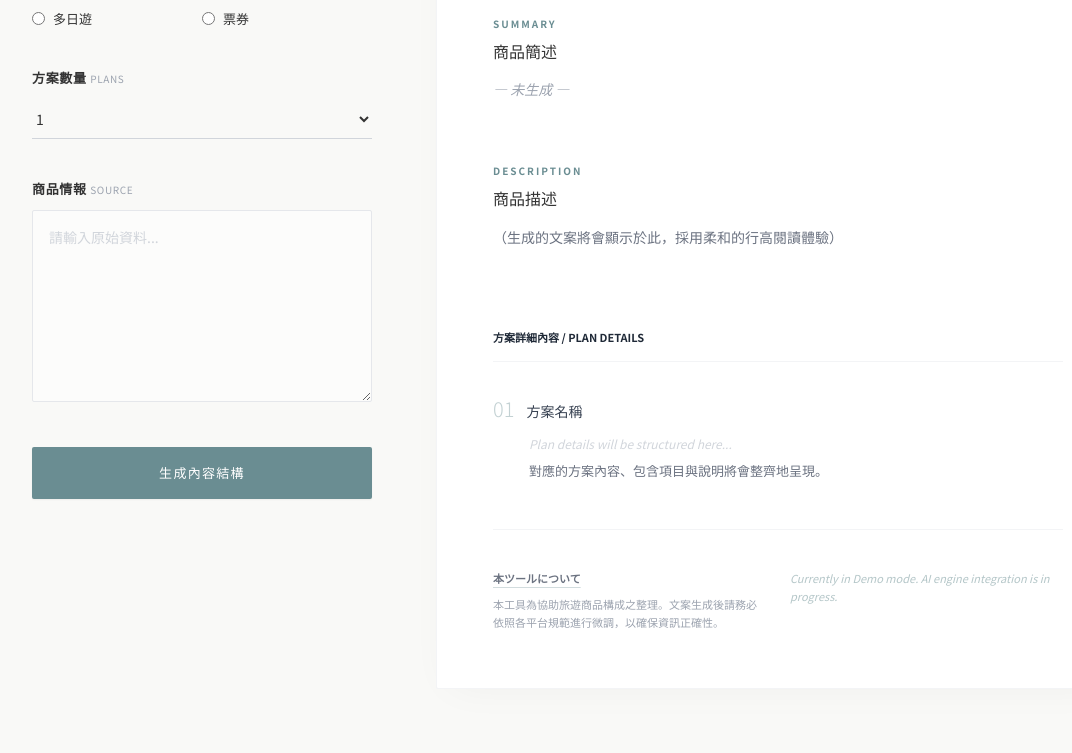
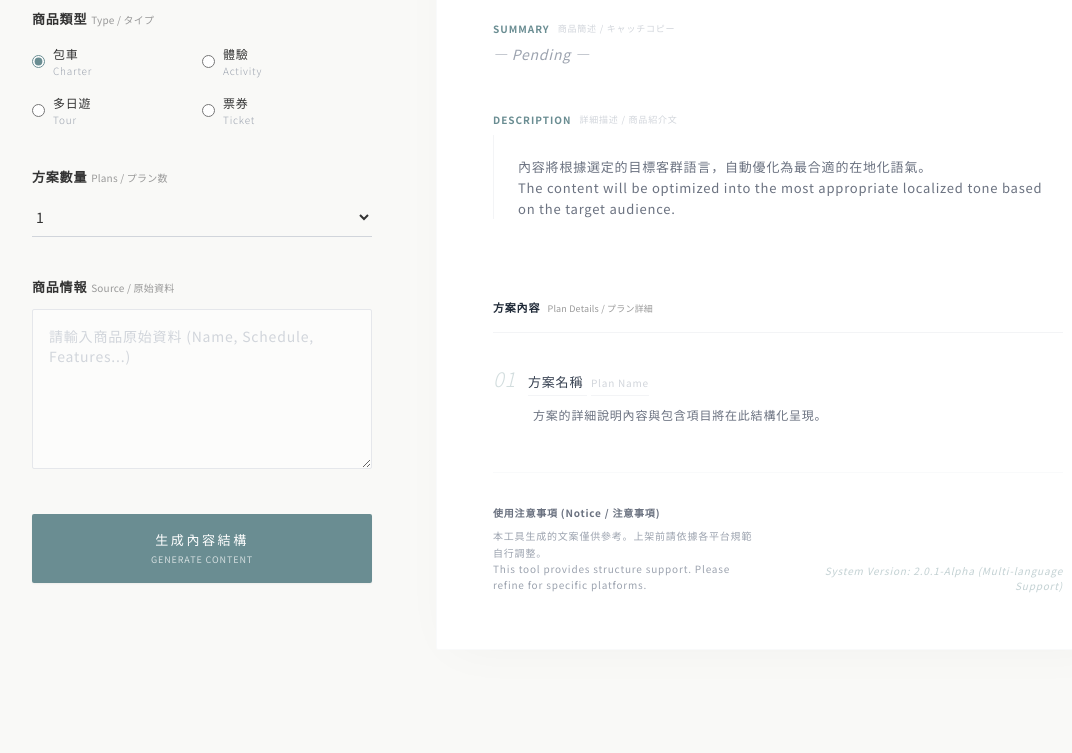
Before and after one commit to lyhs0305-pixel/japan-seo-helper, a plain HTML site: page public/index.html in a window 1280 px wide. Shown: the part 392-1145 px from the top of the page, without its empty margins (64-1136 px from the left). After the commit the page ends 1122 px from the top, so only its background shows below. Drawn offline with nearby package versions, Linux system fonts and the light colour scheme.

Commit message:
Update index.html

```diff
--- a/public/index.html
+++ b/public/index.html
@@ -2,48 +2,51 @@
 <html lang="ja">
 <head>
   <meta charset="UTF-8" />
-  <title>旅行商品內容作成支援工具</title>
+  <title>旅行商品內容作成支援工具 | Travel Content Support</title>
   <meta name="viewport" content="width=device-width, initial-scale=1.0" />
   <script src="https://cdn.tailwindcss.com"></script>
   <link href="https://fonts.googleapis.com/css2?family=Noto+Sans+JP:wght@300;400;500;700&display=swap" rel="stylesheet">
 
   <style>
     body {
-      background-color: #F9F9F7; /* 日系米灰色背景 */
+      background-color: #F9F9F7;
       font-family: 'Noto Sans JP', "Microsoft JhengHei", sans-serif;
-      color: #333333;
+      color: #333;
+      letter-spacing: 0.05em;
     }
-    .accent-color { color: #6A8D92; } /* 清新的藍綠色調 */
+    .accent-color { color: #6A8D92; }
     .bg-accent { background-color: #6A8D92; }
-    .border-soft { border-color: #E2E2DE; }
 
-    /* 自定義 Radio 樣式 */
-    input[type="radio"] {
-      accent-color: #6A8D92;
+    /* 輔助語言標籤樣式 */
+    .lang-sub {
+      font-size: 10px;
+      color: #999;
+      font-weight: 400;
+      letter-spacing: 0.02em;
+      margin-left: 4px;
     }
 
-    /* 讓輸入框更柔和 */
-    textarea, select {
-      transition: all 0.3s ease;
-    }
     textarea:focus, select:focus {
       border-color: #6A8D92 !important;
-      box-shadow: 0 0 0 2px rgba(106, 141, 146, 0.1);
+      outline: none;
     }
   </style>
 </head>
 
 <body class="min-h-screen">
 
-  <main class="max-w-6xl mx-auto px-8 py-16">
+  <main class="max-w-6xl mx-auto px-8 py-12 md:py-20">
 
     <header class="mb-16 border-l-4 border-[#6A8D92] pl-6">
       <h1 class="text-2xl font-medium tracking-widest text-[#2B2B2B]">
         旅行商品內容作成支援
+        <span class="block text-xs font-normal text-gray-400 mt-1 tracking-normal">
+          Travel Content Creation Support / 旅行商品コンテンツ作成支援
+        </span>
       </h1>
-      <p class="text-xs text-[#888] mt-2 tracking-loose leading-relaxed">
-        日本語・中国語対応 ｜ 商品構成確認・整理ツール
-        <span class="block opacity-60">協助日本旅遊商品內容結構整理，打造最具質感的在地化文案。</span>
+      <p class="text-[11px] text-[#888] mt-4 leading-relaxed">
+        日本語・中国語・英語対応 ｜ 商品構成確認・整理ツール<br>
+        <span class="opacity-60">協助旅遊商品內容結構整理，打造最具質感的在地化文案。</span>
       </p>
     </header>
 
@@ -52,116 +55,129 @@
       <section class="space-y-10">
 
         <div>
-          <p class="text-[13px] font-bold mb-4 tracking-wider flex items-center gap-2">
-            目標客群 <span class="text-[10px] text-gray-400 font-normal">TARGET</span>
+          <p class="text-[13px] font-bold mb-4 flex items-baseline">
+            目標客群 <span class="lang-sub">Target / ターゲット</span>
           </p>
           <div class="space-y-3">
-            <label class="flex items-center gap-3 text-[13px] cursor-pointer group">
-              <input type="radio" name="market" class="w-4 h-4" checked />
-              <span class="group-hover:text-[#6A8D92] transition-colors">日本人向け</span>
+            <label class="flex items-center gap-3 text-[12px] cursor-pointer group">
+              <input type="radio" name="market" class="w-4 h-4 accent-[#6A8D92]" checked />
+              <span class="group-hover:text-[#6A8D92]">日本人 <span class="text-gray-400">Japanese</span></span>
             </label>
-            <label class="flex items-center gap-3 text-[13px] cursor-pointer group">
-              <input type="radio" name="market" class="w-4 h-4" />
-              <span class="group-hover:text-[#6A8D92] transition-colors">中華圈旅客（繁／簡中文）</span>
+            <label class="flex items-center gap-3 text-[12px] cursor-pointer group">
+              <input type="radio" name="market" class="w-4 h-4 accent-[#6A8D92]" />
+              <span class="group-hover:text-[#6A8D92]">中華圈旅客 <span class="text-gray-400">Chinese Speakers</span></span>
+            </label>
+            <label class="flex items-center gap-3 text-[12px] cursor-pointer group">
+              <input type="radio" name="market" class="w-4 h-4 accent-[#6A8D92]" />
+              <span class="group-hover:text-[#6A8D92]">英語圈旅客 <span class="text-gray-400">English Speakers</span></span>
             </label>
           </div>
         </div>
 
         <div>
-          <p class="text-[13px] font-bold mb-4 tracking-wider">
-            商品類型 <span class="text-[10px] text-gray-400 font-normal">TYPE</span>
+          <p class="text-[13px] font-bold mb-4 flex items-baseline">
+            商品類型 <span class="lang-sub">Type / タイプ</span>
           </p>
-          <div class="grid grid-cols-2 gap-y-3">
-            <label class="flex items-center gap-2 text-[13px] cursor-pointer group">
-              <input type="radio" name="type" checked />
-              <span class="group-hover:text-[#6A8D92]">包車</span>
+          <div class="grid grid-cols-2 gap-y-4">
+            <label class="flex items-center gap-2 text-[12px] cursor-pointer group">
+              <input type="radio" name="type" checked class="accent-[#6A8D92]"/>
+              <span class="group-hover:text-[#6A8D92]">包車 <span class="block text-[10px] text-gray-400 font-light">Charter</span></span>
             </label>
-            <label class="flex items-center gap-2 text-[13px] cursor-pointer group">
-              <input type="radio" name="type" />
-              <span class="group-hover:text-[#6A8D92]">體驗</span>
+            <label class="flex items-center gap-2 text-[12px] cursor-pointer group">
+              <input type="radio" name="type" class="accent-[#6A8D92]"/>
+              <span class="group-hover:text-[#6A8D92]">體驗 <span class="block text-[10px] text-gray-400 font-light">Activity</span></span>
             </label>
-            <label class="flex items-center gap-2 text-[13px] cursor-pointer group">
-              <input type="radio" name="type" />
-              <span class="group-hover:text-[#6A8D92]">多日遊</span>
+            <label class="flex items-center gap-2 text-[12px] cursor-pointer group">
+              <input type="radio" name="type" class="accent-[#6A8D92]"/>
+              <span class="group-hover:text-[#6A8D92]">多日遊 <span class="block text-[10px] text-gray-400 font-light">Tour</span></span>
             </label>
-            <label class="flex items-center gap-2 text-[13px] cursor-pointer group">
-              <input type="radio" name="type" />
-              <span class="group-hover:text-[#6A8D92]">票券</span>
+            <label class="flex items-center gap-2 text-[12px] cursor-pointer group">
+              <input type="radio" name="type" class="accent-[#6A8D92]"/>
+              <span class="group-hover:text-[#6A8D92]">票券 <span class="block text-[10px] text-gray-400 font-light">Ticket</span></span>
             </label>
           </div>
         </div>
 
         <div>
-          <p class="text-[13px] font-bold mb-3 tracking-wider">
-            方案數量 <span class="text-[10px] text-gray-400 font-normal">PLANS</span>
+          <p class="text-[13px] font-bold mb-3 flex items-baseline">
+            方案數量 <span class="lang-sub">Plans / プラン数</span>
           </p>
-          <select id="planCount" class="w-full border-b border-gray-300 bg-transparent text-sm py-2 focus:outline-none focus:border-[#6A8D92]">
+          <select id="planCount" class="w-full border-b border-gray-300 bg-transparent text-sm py-2 focus:border-[#6A8D92]">
             <option value="1">1</option>
             <option value="2">2</option>
             <option value="3">3</option>
-            <option value="4">4</option>
           </select>
         </div>
 
         <div>
-          <p class="text-[13px] font-bold mb-3 tracking-wider">
-            商品情報 <span class="text-[10px] text-gray-400 font-normal">SOURCE</span>
+          <p class="text-[13px] font-bold mb-3 flex items-baseline">
+            商品情報 <span class="lang-sub">Source / 原始資料</span>
           </p>
           <textarea
-            class="w-full h-48 border border-gray-200 bg-white/50 text-sm p-4 rounded-sm focus:outline-none placeholder:text-gray-300"
-            placeholder="請輸入原始資料..."
+            class="w-full h-40 border border-gray-200 bg-white/60 text-sm p-4 rounded-sm placeholder:text-gray-300"
+            placeholder="請輸入商品原始資料 (Name, Schedule, Features...)"
           ></textarea>
         </div>
 
         <button
           id="generateBtn"
-          class="w-full bg-[#6A8D92] text-white text-[13px] tracking-widest py-4 rounded-sm hover:bg-[#5A7D82] transition-all shadow-sm active:scale-[0.98]"
+          class="w-full bg-[#6A8D92] text-white text-[13px] tracking-[0.2em] py-4 rounded-sm hover:bg-[#5A7D82] transition-all shadow-sm active:scale-[0.98]"
         >
           生成內容結構
+          <span class="block text-[9px] opacity-70 tracking-widest mt-1">GENERATE CONTENT</span>
         </button>
 
       </section>
 
-      <section class="bg-white p-10 md:p-14 shadow-[0_10px_40px_-15px_rgba(0,0,0,0.05)] rounded-sm border border-gray-100 relative overflow-hidden">
+      <section class="bg-white p-10 md:p-14 shadow-[0_10px_50px_-15px_rgba(0,0,0,0.04)] rounded-sm border border-gray-50 relative">
 
-        <div class="absolute top-10 right-10 text-gray-50 font-bold text-6xl pointer-events-none select-none">
-          PREVIEW
+        <div class="absolute top-10 right-10 text-gray-50 font-bold text-6xl pointer-events-none uppercase">
+          Preview
         </div>
 
         <div class="relative space-y-12">
           <div>
-            <p class="text-[10px] text-[#6A8D92] font-bold tracking-[0.2em] mb-2">TITLE</p>
-            <p class="text-base font-medium">商品標題</p>
-            <div class="w-8 h-[1px] bg-gray-200 mt-3"></div>
-            <p class="text-sm text-gray-400 mt-4 italic">— 未生成 —</p>
+            <div class="flex items-center gap-2 mb-2">
+              <p class="text-[10px] text-[#6A8D92] font-bold tracking-widest">TITLE</p>
+              <span class="text-[9px] text-gray-300">商品標題 / 商品タイトル</span>
+            </div>
+            <p class="text-base font-medium">請輸入資料後點擊生成</p>
+            <div class="w-8 h-[1px] bg-[#6A8D92]/30 mt-3"></div>
           </div>
 
           <div>
-            <p class="text-[10px] text-[#6A8D92] font-bold tracking-[0.2em] mb-2">SUMMARY</p>
-            <p class="text-base font-medium">商品簡述</p>
-            <p class="text-sm text-gray-400 mt-4 italic">— 未生成 —</p>
+            <div class="flex items-center gap-2 mb-2">
+              <p class="text-[10px] text-[#6A8D92] font-bold tracking-widest">SUMMARY</p>
+              <span class="text-[9px] text-gray-300">商品簡述 / キャッチコピー</span>
+            </div>
+            <p class="text-sm text-gray-400 italic">— Pending —</p>
           </div>
 
-          <div class="pt-4">
-            <p class="text-[10px] text-[#6A8D92] font-bold tracking-[0.2em] mb-2">DESCRIPTION</p>
-            <p class="text-base font-medium mb-4">商品描述</p>
-            <p class="text-sm text-gray-500 leading-relaxed whitespace-pre-line">（生成的文案將會顯示於此，採用柔和的行高閱讀體驗）</p>
+          <div>
+            <div class="flex items-center gap-2 mb-2">
+              <p class="text-[10px] text-[#6A8D92] font-bold tracking-widest">DESCRIPTION</p>
+              <span class="text-[9px] text-gray-300">詳細描述 / 商品紹介文</span>
+            </div>
+            <p class="text-[13px] text-gray-500 leading-relaxed whitespace-pre-line border-l border-gray-100 pl-6">
+                內容將根據選定的目標客群語言，自動優化為最合適的在地化語氣。
+                The content will be optimized into the most appropriate localized tone based on the target audience.
+            </p>
           </div>
 
           <div class="pt-8">
-            <p class="text-[11px] font-bold text-gray-800 mb-8 border-b border-gray-100 pb-4">方案詳細內容 / PLAN DETAILS</p>
+            <p class="text-[11px] font-bold text-gray-800 mb-8 border-b border-gray-100 pb-4">
+              方案內容 <span class="lang-sub text-[9px]">Plan Details / プラン詳細</span>
+            </p>
             <div id="planContainer" class="grid grid-cols-1 gap-10"></div>
           </div>
 
-          <footer class="mt-20 pt-10 border-t border-gray-100">
-            <div class="flex flex-col md:flex-row gap-6 text-[11px] text-gray-400 leading-relaxed">
-              <div class="flex-1">
-                <p class="font-bold text-gray-500 mb-2 underline underline-offset-4 decoration-[#6A8D92]/30">本ツールについて</p>
-                <p>本工具為協助旅遊商品構成之整理。文案生成後請務必依照各平台規範進行微調，以確保資訊正確性。</p>
-              </div>
-              <div class="flex-1">
-                <p class="text-[#6A8D92]/50 italic">Currently in Demo mode. AI engine integration is in progress.</p>
-              </div>
+          <footer class="mt-20 pt-8 border-t border-gray-50 grid grid-cols-1 md:grid-cols-2 gap-8 text-[10px] text-gray-400">
+            <div>
+              <p class="font-bold text-gray-500 mb-2">使用注意事項 (Notice / 注意事項)</p>
+              <p class="leading-relaxed">本工具生成的文案僅供參考。上架前請依據各平台規範自行調整。<br>This tool provides structure support. Please refine for specific platforms.</p>
+            </div>
+            <div class="md:text-right self-end">
+              <p class="italic text-[#6A8D92]/40">System Version: 2.0.1-Alpha (Multi-language Support)</p>
             </div>
           </footer>
         </div>
@@ -181,12 +197,13 @@
         container.innerHTML += `
           <div class="group">
             <div class="flex items-baseline gap-3 mb-3">
-                <span class="text-[20px] font-light text-[#6A8D92]/40">0${i}</span>
-                <p class="text-sm font-medium text-gray-700">方案名稱</p>
+                <span class="text-xl font-light text-[#6A8D92]/30 italic">0${i}</span>
+                <p class="text-[13px] font-medium text-gray-700 underline decoration-gray-100 underline-offset-8">
+                    方案名稱 <span class="text-[10px] text-gray-300 font-normal ml-1">Plan Name</span>
+                </p>
             </div>
-            <div class="pl-9 space-y-2">
-                <p class="text-xs text-gray-300 italic">Plan details will be structured here...</p>
-                <p class="text-[13px] text-gray-500 leading-relaxed">對應的方案內容、包含項目與說明將會整齊地呈現。</p>
+            <div class="pl-10">
+                <p class="text-[12px] text-gray-500 leading-relaxed">方案的詳細說明內容與包含項目將在此結構化呈現。</p>
             </div>
           </div>
         `;
```
